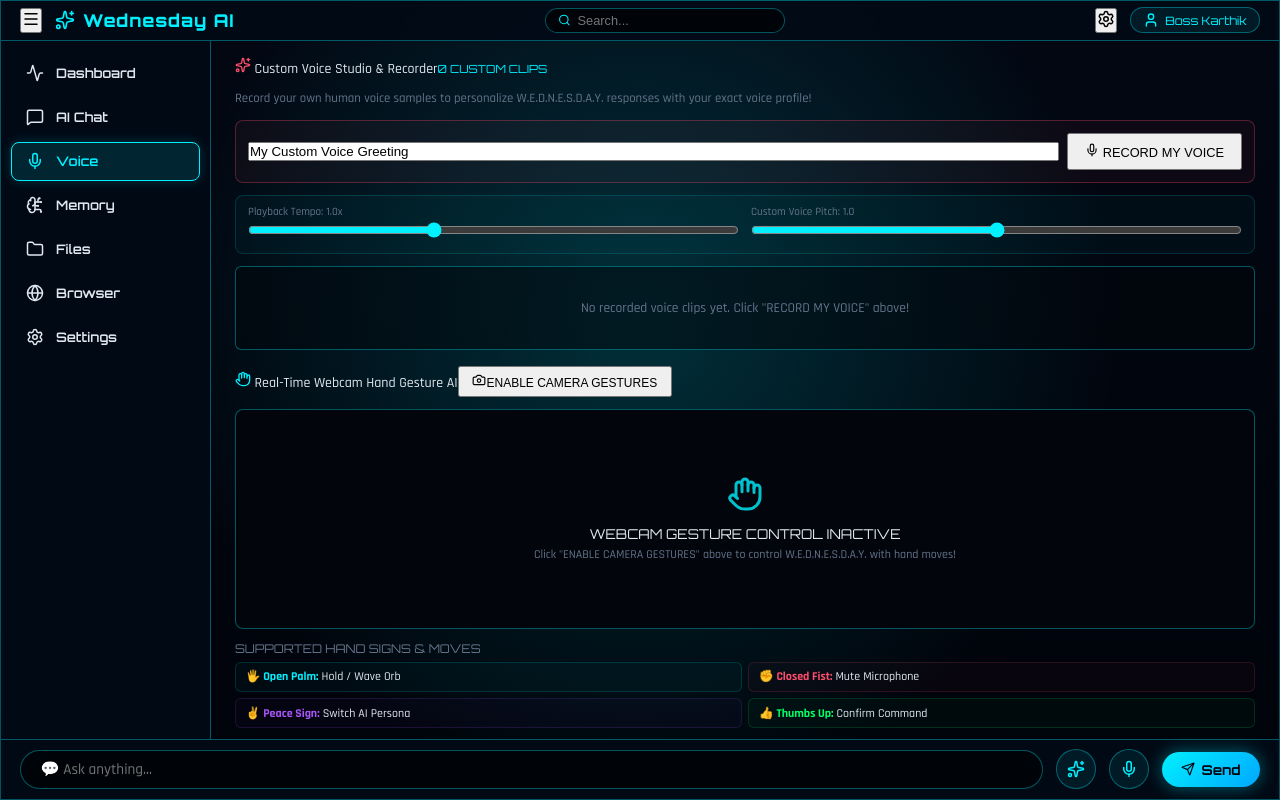
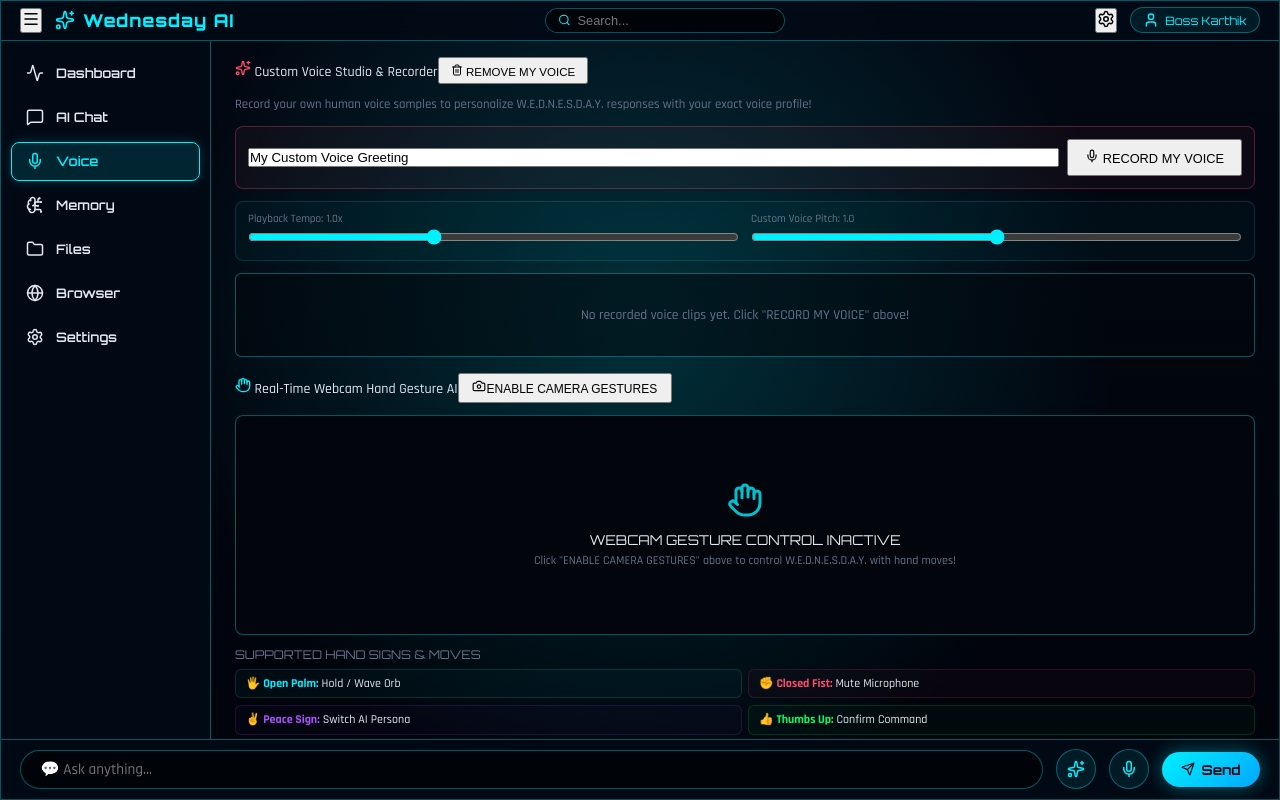
Before and after one commit to karthikhruth11-hash/wednesday, a React (Vite) app: page / in a window 1280 px wide. Both pictures are taken after a click on the button "Voice". Built offline with nearby package versions, Linux system fonts and the light colour scheme.

Commit message:
Remove custom recorded voice profile and restore natural Web / ChatGPT voice

```diff
--- a/src/components/CustomVoiceStudio.jsx
+++ b/src/components/CustomVoiceStudio.jsx
@@ -25,13 +25,26 @@ export default function CustomVoiceStudio() {
     localStorage.setItem('wednesday_custom_voices', JSON.stringify(voiceClips));
   }, [voiceClips]);
 
+  const removeMyVoice = () => {
+    soundFx.playClick();
+    localStorage.removeItem('wednesday_use_custom_voice');
+    localStorage.removeItem('wednesday_active_custom_voice');
+    localStorage.removeItem('wednesday_custom_voices');
+    setVoiceClips([]);
+    setActiveVoiceClip('');
+    setStatusMsg('Custom voice profile removed! Reverted to Web / ChatGPT Voice.');
+    setTimeout(() => setStatusMsg(''), 4000);
+  };
+
   const setAsActiveVoice = (clip) => {
     soundFx.playClick();
     if (activeVoiceClip === clip.audioData) {
+      localStorage.removeItem('wednesday_use_custom_voice');
       localStorage.removeItem('wednesday_active_custom_voice');
       setActiveVoiceClip('');
       setStatusMsg('Custom voice deactivated. Reverted to web speech synthesis voice.');
     } else {
+      localStorage.setItem('wednesday_use_custom_voice', 'true');
       localStorage.setItem('wednesday_active_custom_voice', clip.audioData);
       setActiveVoiceClip(clip.audioData);
       setStatusMsg(`Replaced AI Voice! W.E.D.N.E.S.D.A.Y. will now speak with "${clip.title}".`);
@@ -112,9 +125,9 @@ export default function CustomVoiceStudio() {
         <span className="hud-card-title">
           <Sparkles size={16} color="#ff4d6d" /> Custom Voice Studio & Recorder
         </span>
-        <span style={{ fontSize: '0.7rem', color: 'var(--cyan-bright)', fontFamily: 'Orbitron' }}>
-          {voiceClips.length} CUSTOM CLIPS
-        </span>
+        <button className="btn-hud btn-hud-danger" onClick={removeMyVoice} style={{ padding: '0.3rem 0.7rem', fontSize: '0.72rem' }}>
+          <Trash2 size={12} /> REMOVE MY VOICE
+        </button>
       </div>
 
       <div style={{ fontSize: '0.8rem', color: 'var(--text-muted)', lineHeight: '1.4' }}>
--- a/src/services/customVoiceSynth.js
+++ b/src/services/customVoiceSynth.js
@@ -20,8 +20,14 @@ export class CustomVoiceSynth {
   }
 
   hasCustomVoice() {
+    const isEnabled = localStorage.getItem('wednesday_use_custom_voice') === 'true';
     const activeData = localStorage.getItem('wednesday_active_custom_voice');
-    return Boolean(activeData && activeData.startsWith('data:audio'));
+    return Boolean(isEnabled && activeData && activeData.startsWith('data:audio'));
+  }
+
+  disableCustomVoice() {
+    localStorage.removeItem('wednesday_use_custom_voice');
+    localStorage.removeItem('wednesday_active_custom_voice');
   }
 
   async speakCustomVoice(text, onStart, onEnd) {
```
